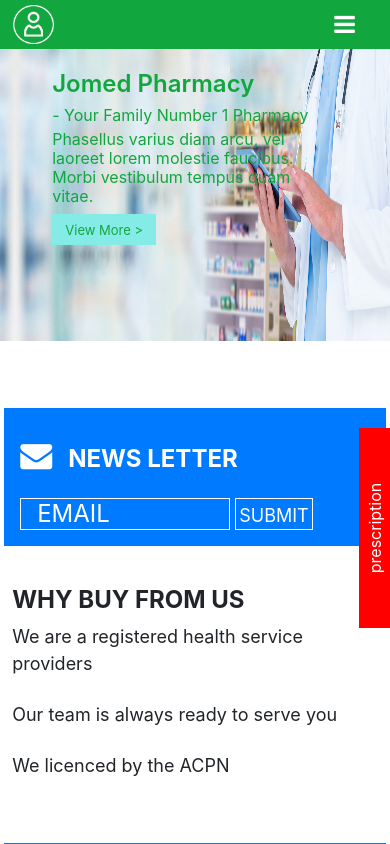
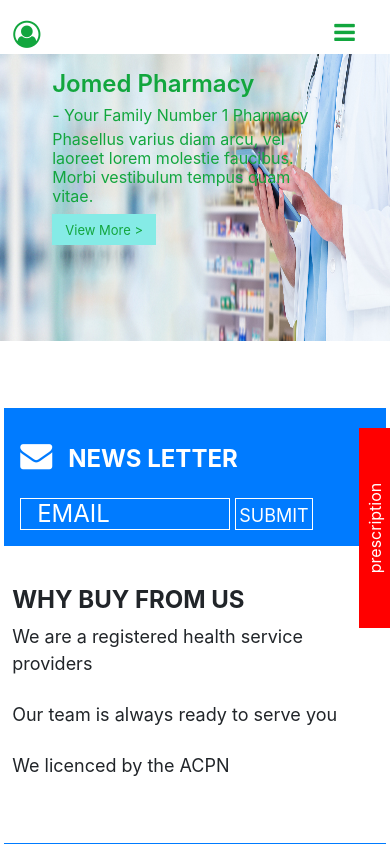
Before and after one commit to mitchel-okomor/jomedpharmacy, a Next.js app: page / in a window 390 px wide. Shown: the top 844 px of the page. Built offline with nearby package versions, Linux system fonts and the light colour scheme; no server answers.

Commit message:
changed mobile nav bg-color

```diff
--- a/components/navigation.js
+++ b/components/navigation.js
@@ -39,14 +39,16 @@
         <nav className={css.nav}>
       <div className={css.mobile}>
 
-      <Link href="/account"><img src="/user.png" /></Link>
+      <Link href="/account"><i class="fa fa-user-circle-o pt-3" aria-hidden="true"></i>
+</Link>
     <Link href="/account"><a>{customer ? customer.name:""}</a>
       </Link>
       {
         //check if user is admin
         !customer || !(Boolean(Number(customer.is_admin)))?
         <div className={css.mobile_cart} id="mobile_cart">
-        <Link href="/cart"><img src="/cart.png"/></Link><span>{cart.length}</span>
+        <Link href="/cart"><i class="fa fa-cart-arrow-down pt-2" aria-hidden="true"></i>
+</Link><span className="pt-2">{cart.length}</span>
         </div>:<div className={css.mobile_cart} > <Link href="/account"><a className={css.admin_link}>Admin Panel</a></Link> </div>
 
       }
--- a/components/navigation.module.scss
+++ b/components/navigation.module.scss
@@ -154,12 +154,17 @@
 
 $breakpoint-tablet: 800px;
 @media only screen and (max-width: $breakpoint-tablet) {
-
+.nav{
+  .active{
+    border-bottom: none;
+  }
+}
   .mobile{
-background-color: $primary-color;
+background-color: white;
+color: $primary-color !important;
 box-sizing: border-box;
 width: 100%;
-height: 1.8em;
+height: 2em;
 margin: 0 !important;
    padding: 0.2em;
    display: flex;
@@ -174,10 +179,9 @@
 box-sizing: border-box;
 padding-top: 0.2em !important;
 
-  #mobile_cart_img{
-    height: 100% !important;
-    margin:  0 !important;
-  }
+i{
+  font-size: 2rem;
+}
   Link{
     height: 0.8em !important;
     margin: 0 !important;
@@ -190,10 +194,10 @@
   font-weight: 300;
   margin-left: 0.2em;
 }
-    color: white;
     img{
       width: 0.65em !important;
       height: 0.5em;
+      background-color: $primary-color;
   }
 
 }
@@ -207,13 +211,14 @@
    width: 1.3em;
    height: 1.6em;
    margin-right:1em ;
+   margin-top: 0.3em;
    float: right;
    border: none;
    font-size: x-large;
    font-weight: bold;
    background-color: transparent;
    display: block;
-   color: white;
+   color: $primary-color;
  }
 
   }
@@ -248,8 +253,8 @@
         text-decoration: none;
         list-style: none;
         display: none;
-        background-color: $primary-color;
-        color: #f1f1f1;
+        background-color: #fff;
+        color: $primary-color;
 margin: 0;
 padding-left:2.2em;
   transition: 0.3s;
--- a/pages/products.js
+++ b/pages/products.js
@@ -10,7 +10,10 @@
 console.log(props.products.length );
 if(props.products.length <1 ) {
   return(<div className={css.products}>
-<Loading />
+    <div className="p-5">
+     <Loading />
+    </div>
+
   </div>)
 
 }
```
